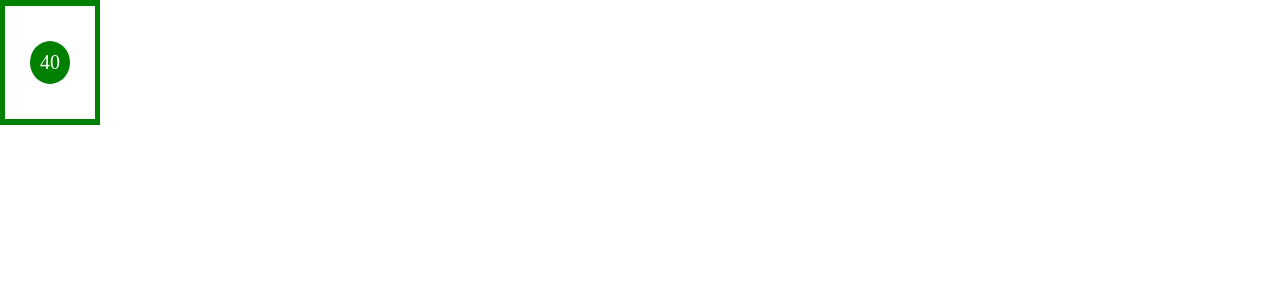
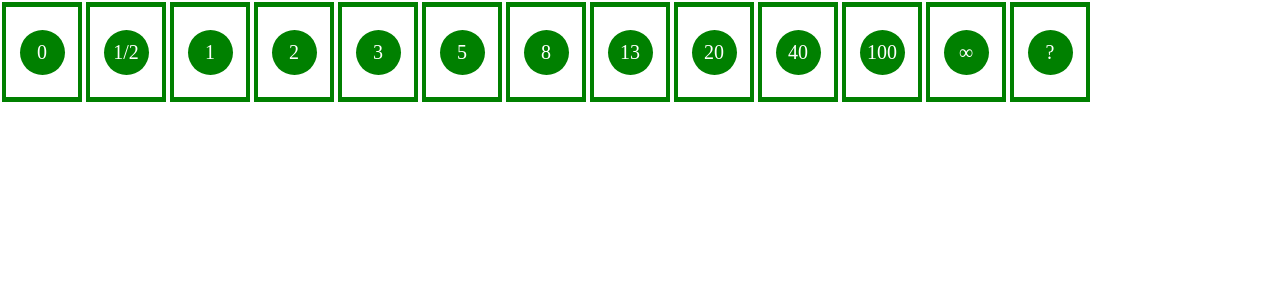
Before and after one commit to bogdangaliceanu/Estimo, an Angular app in the folder Frontend/Angular/estimo/: page / in a window 1280 px wide. Shown: the top 300 px of the page. Built offline with nearby package versions, Linux system fonts and the light colour scheme.

Commit message:
suite component

```diff
--- a/Frontend/Angular/estimo/src/app/app.component.html
+++ b/Frontend/Angular/estimo/src/app/app.component.html
@@ -1 +1 @@
-<suite></suite>
+<suite (cardSelected)="onCardSelected($event)"></suite>
--- a/Frontend/Angular/estimo/src/app/app.component.ts
+++ b/Frontend/Angular/estimo/src/app/app.component.ts
@@ -1,6 +1,4 @@
 import { Component, ViewEncapsulation } from '@angular/core';
-
-import { CardValue } from './card/card-value';
 
 @Component({
     selector: 'app',
@@ -9,5 +7,7 @@ import { CardValue } from './card/card-value';
     encapsulation: ViewEncapsulation.Native
 })
 export class AppComponent {
-    cardValue = CardValue.infinity;
+    onCardSelected(cardValue: string) {
+        console.log(cardValue);
+    }
 }
--- a/Frontend/Angular/estimo/src/app/app.module.ts
+++ b/Frontend/Angular/estimo/src/app/app.module.ts
@@ -4,13 +4,11 @@ import { NgModule } from '@angular/core';
 import { AppComponent } from './app.component';
 import { CardComponent } from './card/card.component';
 import { SuiteComponent } from './suite/suite.component';
-import { CardValuePipe } from './card/card-value.pipe';
 
 @NgModule({
   declarations: [
     AppComponent,
     CardComponent,
-    CardValuePipe,
     SuiteComponent
   ],
   imports: [
--- a/Frontend/Angular/estimo/src/app/card/card-value.pipe.ts
+++ /dev/null
@@ -1,28 +0,0 @@
-import { Pipe, PipeTransform } from '@angular/core';
-
-import { CardValue } from './card-value';
-
-@Pipe({
-    name: 'cardvalue',
-    pure: true
-})
-export class CardValuePipe implements PipeTransform {
-    transform(value: CardValue, ...args: any[]) {
-        switch (value) {
-            case CardValue.zero: return '0';
-            case CardValue.half: return '1/2';
-            case CardValue.one: return '1';
-            case CardValue.two: return '2';
-            case CardValue.three: return '3';
-            case CardValue.five: return '5';
-            case CardValue.eight: return '8';
-            case CardValue.thirteen: return '13';
-            case CardValue.twenty: return '20';
-            case CardValue.forty: return '40';
-            case CardValue.oneHundred: return '100';
-            case CardValue.infinity: return '∞';
-            case CardValue.unknown: return '?';
-            default: throw new Error(`Unknown card value ${value}`);
-        }
-    }
-}
--- a/Frontend/Angular/estimo/src/app/card/card-value.ts
+++ /dev/null
@@ -1,15 +0,0 @@
-export enum CardValue {
-    zero,
-    half,
-    one,
-    two,
-    three,
-    five,
-    eight,
-    thirteen,
-    twenty,
-    forty,
-    oneHundred,
-    infinity,
-    unknown
-}
--- a/Frontend/Angular/estimo/src/app/card/card.component.css
+++ b/Frontend/Angular/estimo/src/app/card/card.component.css
@@ -2,8 +2,8 @@
     --color: green;
     background-color: var(--color);
     display: inline-block;
-    width: 100px;
-    height: 125px;
+    width: 80px;
+    height: 100px;
     display: flex;
     align-items: center;
     justify-content: center;
@@ -21,10 +21,18 @@
     background-color: #D4EEFF;
 }
 
+#value-background {
+    background-color: var(--color);
+    border-radius: 50%;
+    width: 45px;
+    height: 45px;
+    display: flex;
+    align-items: center;
+    justify-content: center;
+}
+
 #value {
     padding: 0.5em;
-    background-color: var(--color);
-    border-radius: 50%;
     color: white;
     font-size: 20px;
 }
--- a/Frontend/Angular/estimo/src/app/card/card.component.html
+++ b/Frontend/Angular/estimo/src/app/card/card.component.html
@@ -1,5 +1,7 @@
-<div id="card" (click)="isSelected=true">
+<div id="card">
     <div id="filler" [class.selected]="isSelected">
-        <span id="value">{{value | cardvalue}}</span>
+        <div id="value-background">
+            <span id="value">{{value}}</span>
+        </div>
     </div>
 </div>
--- a/Frontend/Angular/estimo/src/app/card/card.component.ts
+++ b/Frontend/Angular/estimo/src/app/card/card.component.ts
@@ -1,15 +1,13 @@
 import { Component, ViewEncapsulation, Input } from '@angular/core';
-
-import { CardValue } from './card-value';
 
 @Component({
     selector: 'card',
     templateUrl: './card.component.html',
-    styleUrls: [ './card.component.css' ],
+    styleUrls: ['./card.component.css'],
     encapsulation: ViewEncapsulation.Native
 })
 export class CardComponent {
-    public isSelected = false;
+    @Input() public isSelected;
 
-    @Input() public value: CardValue;
+    @Input() public value: string;
 }
--- a/Frontend/Angular/estimo/src/app/suite/suite.component.css
+++ b/Frontend/Angular/estimo/src/app/suite/suite.component.css
@@ -0,0 +1,7 @@
+#suite {
+    display: flex;
+}
+
+card {
+    margin: 2px;
+}
--- a/Frontend/Angular/estimo/src/app/suite/suite.component.html
+++ b/Frontend/Angular/estimo/src/app/suite/suite.component.html
@@ -1,3 +1,3 @@
 <div id="suite">
-    <card [value]="cardValue"></card>
+    <card *ngFor="let cardValue of cardValues" [value]="cardValue" [isSelected]="cardValue === selectedCardValue" (click)="onCardSelected(cardValue)"></card>
 </div>
--- a/Frontend/Angular/estimo/src/app/suite/suite.component.ts
+++ b/Frontend/Angular/estimo/src/app/suite/suite.component.ts
@@ -1,13 +1,20 @@
-import { Component, ViewEncapsulation } from '@angular/core';
-
-import { CardValue } from '../card/card-value';
+import { Component, ViewEncapsulation, EventEmitter, Output } from '@angular/core';
 
 @Component({
     selector: 'suite',
     templateUrl: './suite.component.html',
-    styleUrls: [ './suite.component.css' ],
+    styleUrls: ['./suite.component.css'],
     encapsulation: ViewEncapsulation.Native
 })
 export class SuiteComponent {
-    cardValue = CardValue.forty;
+    readonly cardValues = ['0', '1/2', '1', '2', '3', '5', '8', '13', '20', '40', '100', '∞', '?'];
+    selectedCardValue: string;
+    @Output() readonly cardSelected = new EventEmitter<string>();
+
+    onCardSelected(cardValue: string) {
+        if (!this.selectedCardValue) {
+            this.selectedCardValue = cardValue;
+            this.cardSelected.emit(cardValue);
+        }
+    }
 }
```
